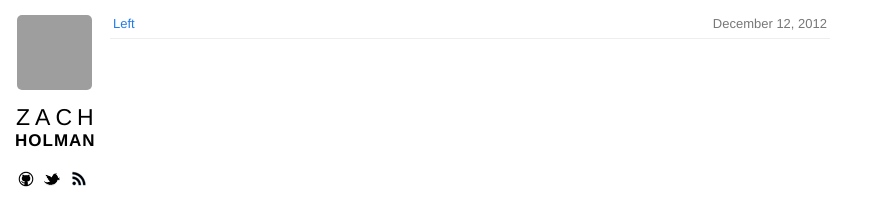
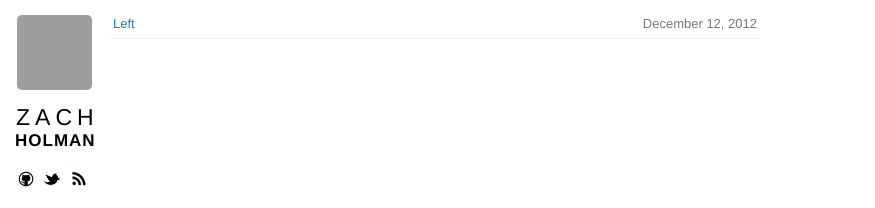
Before and after one commit to holman/left, a Jekyll site: the page built from index.html, in a window 1280 px wide. Shown: the top 208 px of the page, without its empty margins (0-875 px from the left). Built offline with Jekyll 4.4.1, drawn with Linux system fonts in a browser that asks for light colours; nearby versions of some CDN libraries; Markdown is read by kramdown in place of the engine named in the settings; grey boxes are pictures that could not be loaded.

Commit message:
Allow wrapping for narrow screens (in pixels)

```diff
--- a/css/base.css
+++ b/css/base.css
@@ -58,10 +58,10 @@
       margin-bottom: 7px; }
 
 .content {
+  max-width: 650px;
   margin-left: 110px;
-  margin-right: 1em;
-  margin-bottom: 50px;
-  max-width: 45em; }
+  margin-right: 20px;
+  margin-bottom: 50px; }
   .content h1 {
     color: #333;
     font-family: "Yanone Kaffeesatz", Helvetica, sans-serif;
```
